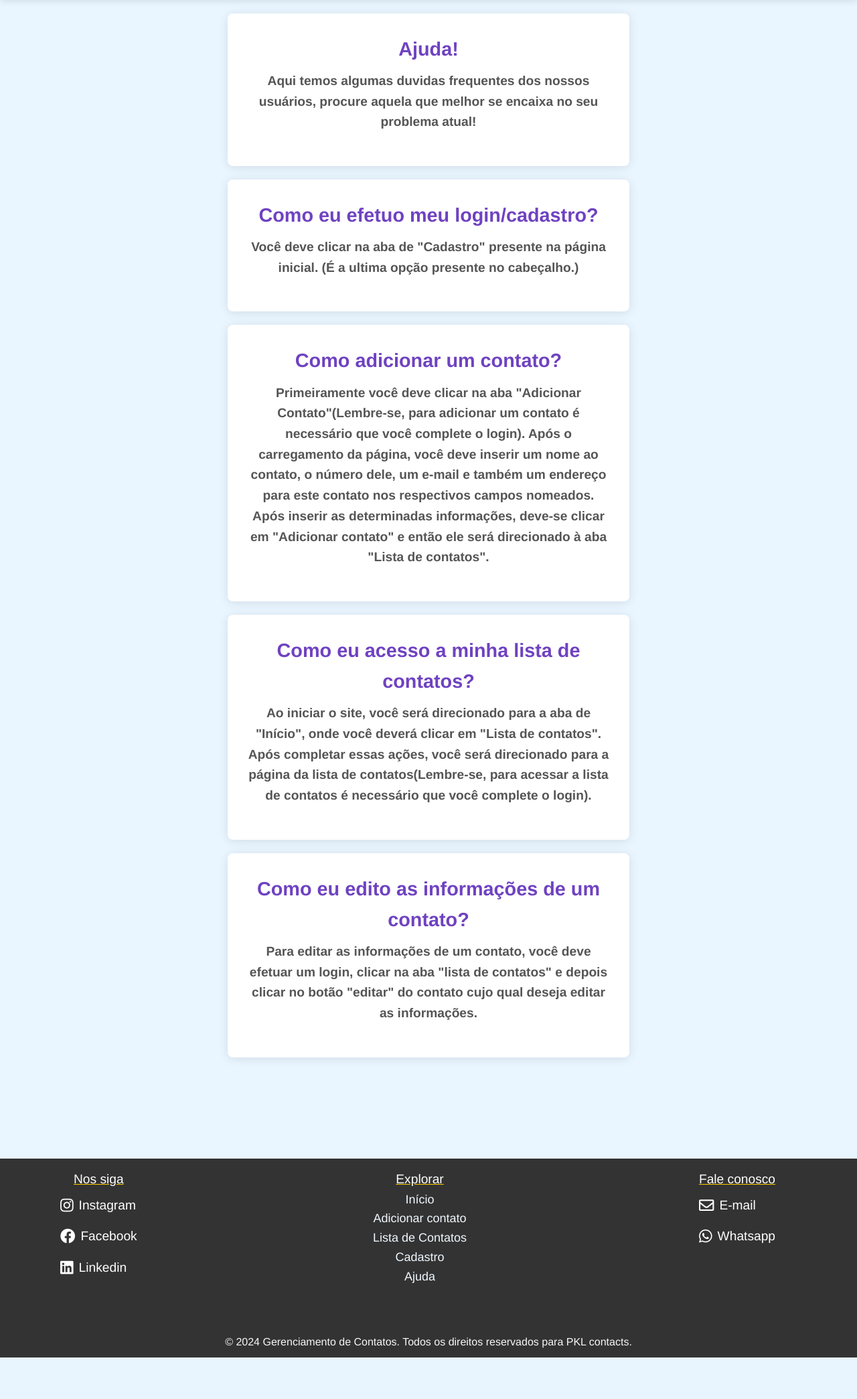
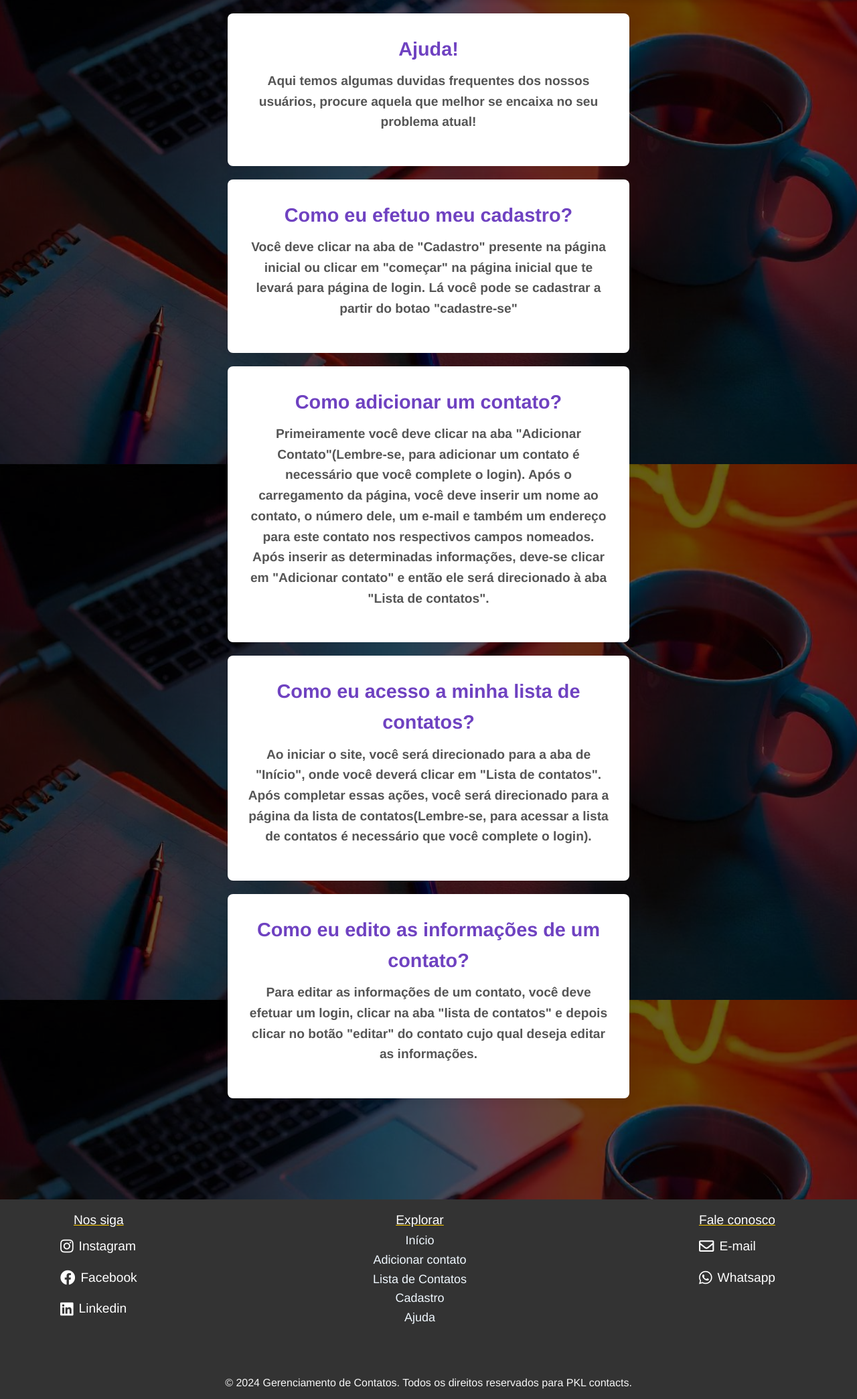
Before and after one commit to rossato08/PKL-CONTENTS, a PHP site: page /ajuda.html in a window 1280 px wide. Shown: the part 107-2196 px from the top of the page at 67% size. Before the commit the page ends 2134 px from the top, so only its background shows below. Run offline with PHP 8.4, Linux system fonts and the light colour scheme.

Commit message:
fghfh
hgh

```diff
--- a/ajuda.html
+++ b/ajuda.html
@@ -32,9 +32,10 @@
             encaixa no seu problema atual!</h3>
     </section>
     <section class="secao">
-        <h2 class="subtitulo"> Como eu efetuo meu login/cadastro?</h2>
-        <h3 class="descricao">Você deve clicar na aba de "Cadastro" presente na página inicial. (É a ultima opção
-            presente no cabeçalho.)</h3>
+        <h2 class="subtitulo"> Como eu efetuo meu cadastro?</h2>
+        <h3 class="descricao">Você deve clicar na aba de "Cadastro" presente na página inicial ou clicar em "começar" na página inicial que te levará para
+            página de login. Lá você pode se cadastrar a partir do botao "cadastre-se"
+        </h3>
     </section>
     <section class="secao ">
         <h2 class="subtitulo"> Como adicionar um contato?</h2>
--- a/contatos/gabriel_gmail_com_contatos.txt
+++ b/contatos/gabriel_gmail_com_contatos.txt
@@ -0,0 +1 @@
+marina |11 9476585768|marina@gmail.com|rua mocca
--- a/css/addctt.css
+++ b/css/addctt.css
@@ -6,6 +6,11 @@
 }
 /* Estilo Geral */
 body {
+    background:linear-gradient(rgba(0, 0, 0, 0.6), rgba(0, 0, 0, 0.6)),/* sobreposição preta semitransparente */url('../imgs/pl9.jpeg'); /* imagem de fundo */
+    background-size: cover;
+    background-position: center;
+    background-repeat: no-repeat;
+    background-attachment: fixed;
     font-family: 'Helvetica Neue', Arial, sans-serif;
     background-color: #e9f5ff;
     color: #333;
--- a/css/ajuda.css
+++ b/css/ajuda.css
@@ -6,6 +6,11 @@
 }
 
 body {
+    background:linear-gradient(rgba(0, 0, 0, 0.6), rgba(0, 0, 0, 0.6)),/* sobreposição preta semitransparente */url('../imgs/pl2.jpeg'); /* imagem de fundo */
+    background-size: cover;
+    background-position: center;
+    background-repeat: no-repeat;
+    background-attachment: fixed;
     font-family: 'Helvetica Neue', Arial, sans-serif;
     background-color: #e9f5ff;
     color: #333;
--- a/css/editarcontato.css
+++ b/css/editarcontato.css
@@ -5,6 +5,11 @@
     padding: 0;
 }
 body {
+    background:linear-gradient(rgba(0, 0, 0, 0.6), rgba(0, 0, 0, 0.6)),/* sobreposição preta semitransparente */url('../imgs/pl10.jpeg'); /* imagem de fundo */
+    background-size: cover;
+    background-position: center;
+    background-repeat: no-repeat;
+    background-attachment: fixed;
     font-family: 'Helvetica Neue', Arial, sans-serif;
     background-color: #e9f5ff;
     color: #333;
--- a/css/listadecontatos.css
+++ b/css/listadecontatos.css
@@ -261,3 +261,8 @@ a:focus, a:active {
 color: #ffcc00;
 outline: none;
 }
+.mensagemerro{
+    color: #ffffff;
+    font-size: 22px;
+    margin-top: 100px;
+}
--- a/listadecontatos.php
+++ b/listadecontatos.php
@@ -94,7 +94,7 @@ if (isset($_GET['excluir'])) {
     </table>
             <!--se não ouver contatos adicionados na conta-->
 <?php else: ?>
-    <p>Nenhum contato encontrado. Adicione um novo contato!</p>
+    <p class="mensagemerro">Você não tem contatos adicionados. Adicione um novo contato!</p>
 <?php endif; ?>
 
 <!-- Rodape -->
--- a/usuarios.txt
+++ b/usuarios.txt
@@ -18,3 +18,4 @@ Gustavo|Paiva|46857584879|gustavo.paiva@mail.com|1234|2004-05-31|11985768479|092
 cleide|souza|13321346576876|rosisvalda@gmail.com|123|2024-11-08|11 96252677|09290510|rua muito top|Piaiu|
 GB|DFG|23545676869575|GB@gmail.com|123|2024-11-02|11 94877 1754|09290510|rua maua|Piaiu|RR
 gabriel|rossato|42810037895|cleberiano@gmail.com|123|2024-12-04|11948771754|032693927|rua conde amadeu barbeline 227|sao paulo|SP
+Maria|del rey|1234567892324|cleber@gmail.com|123|2024-12-19|99999-9999|09572550|Rua Pan|SÃO CAETANO DO SUL|SP
```
Also changed, not shown: contatos/cleber_gmail_com_contatos.txt (added), imgs/pl10.jpeg (added), imgs/pl9.jpeg (added).
